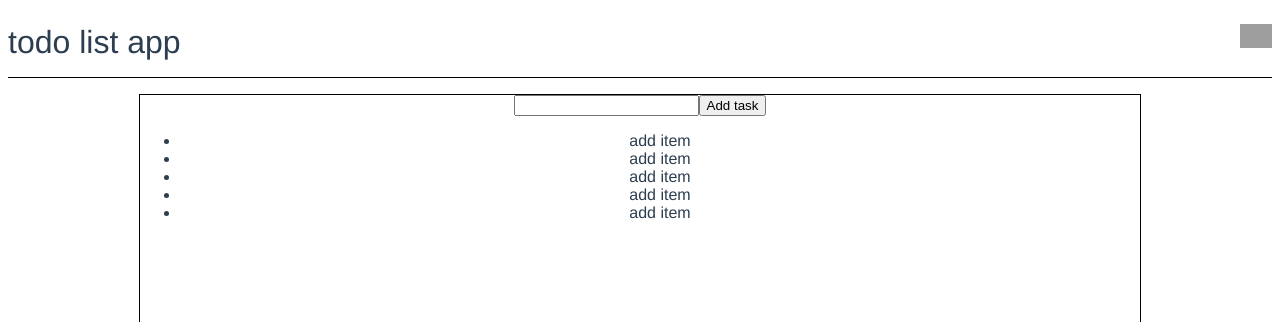
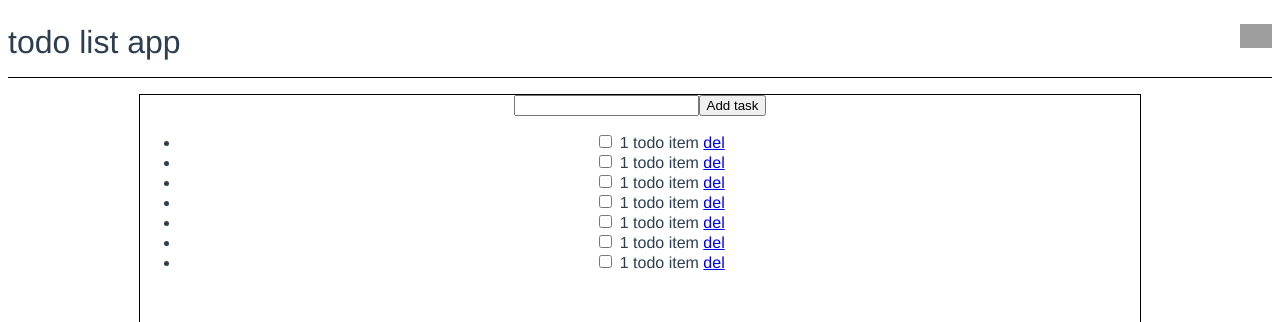
Before and after one commit to Konton022/vue-todo-list-app, a Vue app: page / in a window 1280 px wide. Shown: the top 322 px of the page. Built offline with nearby package versions, Linux system fonts and the light colour scheme; grey boxes are pictures that could not be loaded.

Commit message:
add item todo

```diff
--- /dev/null
+++ b/src/components/TodoItem.vue
@@ -0,0 +1,3 @@
+<template>
+	<li><input type="checkbox"> <span>1</span> <span>todo item</span> <a href="#">del</a></li>
+</template>
--- a/src/components/TodoList.vue
+++ b/src/components/TodoList.vue
@@ -1,11 +1,22 @@
 <template>
 	<ul>
-		<li>add item</li>
-		<li>add item</li>
-		<li>add item</li>
-		<li>add item</li>
-		<li>add item</li>
+		<TodoItem/>
+		<TodoItem/>
+		<TodoItem/>
+		<TodoItem/>
+		<TodoItem/>
+		<TodoItem/>
+		<TodoItem/>
+
 
 
 	</ul>
 </template>
+<script>
+import TodoItem from "@/components/TodoItem.vue"
+export default {
+	components: {
+		TodoItem
+	},
+}
+</script>
```
Also changed, not shown: 1 other file (tests, documents, lock files or other folders).
